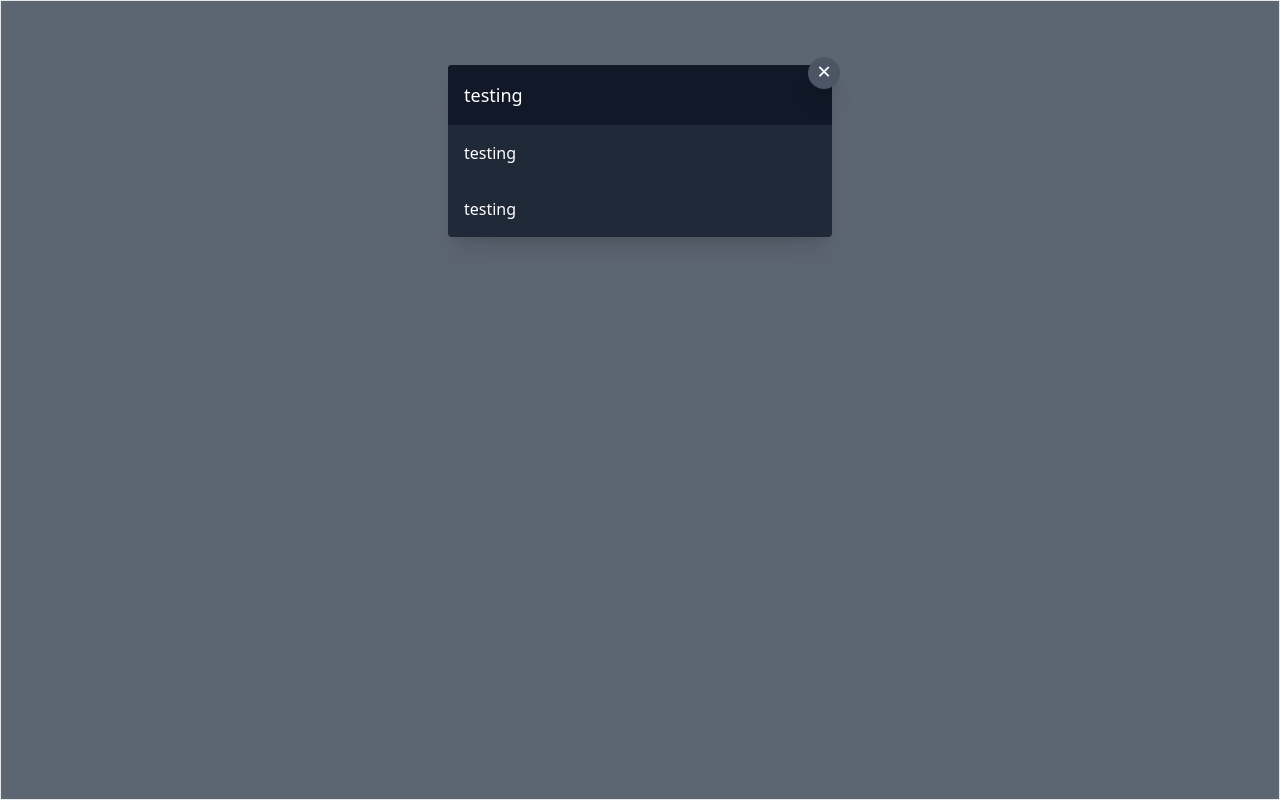
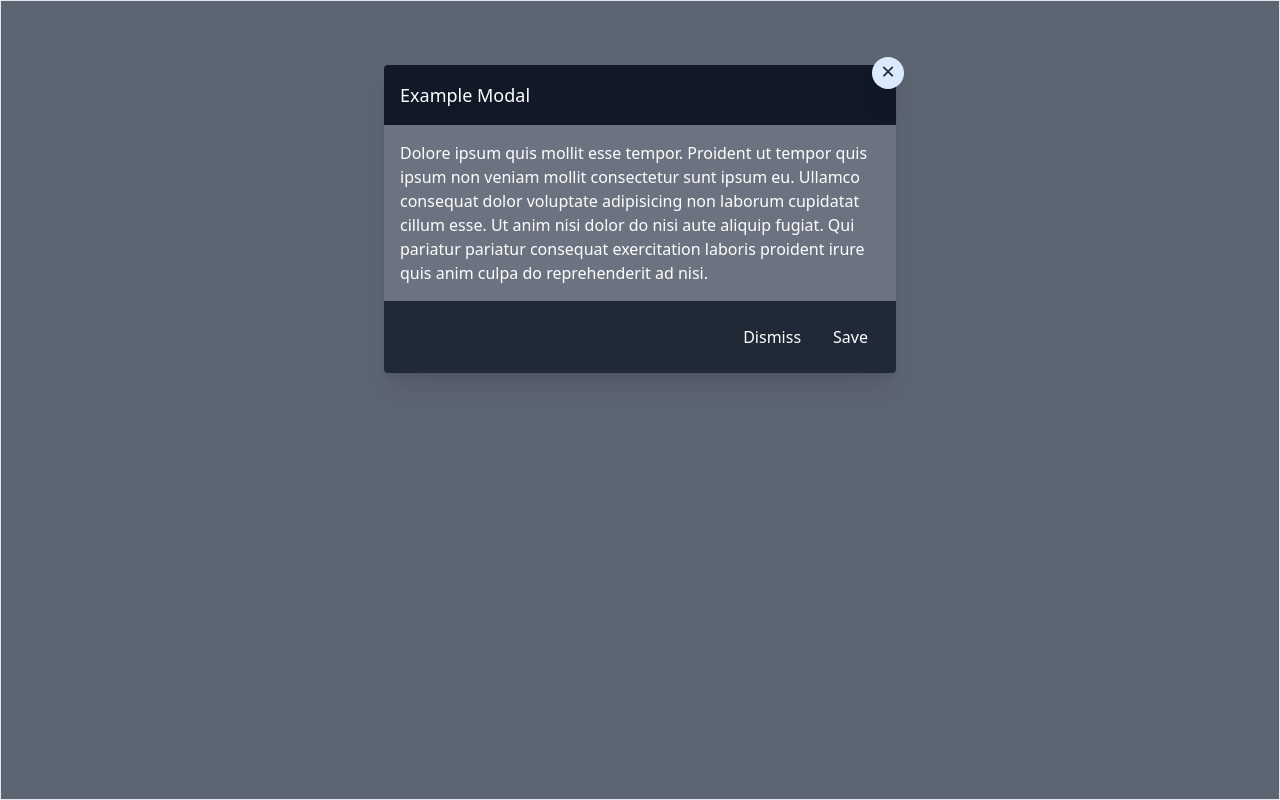
Before and after one commit to mohammedzkullab/tindo_task, a Next.js app: page / in a window 1280 px wide. Both pictures are taken after a click on the button "Show Modal". Built offline with nearby package versions, Linux system fonts and the light colour scheme.

Commit message:
Create Modal component | Second edition

```diff
--- a/src/components/Modal/index.tsx
+++ b/src/components/Modal/index.tsx
@@ -1,61 +1,55 @@
 import { Button } from "components";
-import { Children } from "components/types";
-import React, { useEffect, useRef } from "react";
+import { Children, Modal_Wrapper } from "components/types";
+import ReactDOM from "react-dom";
 import { twMerge } from "tailwind-merge";
+import { useModalClose } from "./useModalClose";
 
-const Wrapper: React.FC<{
-  children: Children;
-  onClose: () => void;
-  open?: boolean;
-  closeOnEsc?: boolean;
-  closeOnClickOutside?: boolean;
-}> = ({
+const Wrapper: React.FC<Modal_Wrapper> = ({
   children,
   open = false,
   onClose,
   closeOnEsc = true,
   closeOnClickOutside = true,
+  className,
 }) => {
-  useEffect(() => {
-    const onKeyPress = (e: KeyboardEvent) => {
-      if (closeOnEsc && open && e.key === "Escape") onClose();
-    };
+  const { onOverlayClick, container, portal } = useModalClose(
+    closeOnEsc,
+    open,
+    onClose
+  );
 
-    window.addEventListener("keydown", onKeyPress);
-    return () => window.removeEventListener("keydown", onKeyPress);
-  }, [closeOnEsc, onClose, open]);
-
-  const container = useRef<HTMLDivElement>(null);
-  const onOverlayClick = (e: React.MouseEvent) => {
-    if (!container.current?.contains(e.target as Node)) onClose();
-  };
   return (
     <>
+      {ReactDOM.createPortal(
         <div
           className={twMerge(
+            "transition-all",
             "fixed inset-0 z-50 p-8 text-white bg-gray-600/90 border border-red w-full h-full",
-          `${open ? "block" : "hidden"}`
+            `${open ? "block" : "hidden"}`,
+            className
           )}
           onClick={closeOnClickOutside ? onOverlayClick : undefined}
         >
           <div
-          className="relative w-full max-w-sm mx-auto mt-8 "
+            className="relative w-full max-w-lg mx-auto mt-8 transition duration-300 ease-in-out "
             // onClick={(e) => e.stopPropagation()}
             ref={container}
           >
             <Button
-            className="absolute -top-2 -right-2 flex justify-center rounded-full h-8 w-8 bg-gray-600 cursor-pointer shadow-xl py-0"
+              className="absolute -top-2 -right-2 flex justify-center rounded-full h-8 w-8 bg-blue-100 text-gray-800 cursor-pointer shadow-xl py-0"
               onClick={() => onClose()}
               title="Cancel"
             >
               <span className="text-2xl leading-7 select-none">&times;</span>
             </Button>
 
-          <div className="overflow-hidden bg-gray-800 rounded shadow-xl">
+            <div className="overflow-hidden bg-gray-500 rounded shadow-xl">
               {children}
             </div>
           </div>
-      </div>
+        </div>,
+        portal.current
+      )}
     </>
   );
 };
@@ -70,9 +64,10 @@ const Body: React.FC<{ children: Children }> = ({ children }) => (
   <div className="p-4">{children}</div>
 );
 
-const Footer: React.FC<{ children: Children }> = ({ children }) => (
-  <div className="p-4">{children}</div>
-);
+const Footer: React.FC<{ children: Children; className?: string }> = ({
+  children,
+  className,
+}) => <div className={twMerge("p-3 bg-gray-800", className)}>{children}</div>;
 
 const Modal = { Wrapper, Head, Body, Footer };
 
--- /dev/null
+++ b/src/components/Modal/useModalClose.ts
@@ -0,0 +1,21 @@
+import { usePortal } from "hooks/usePortal";
+import { useEffect, useRef } from "react";
+
+export const useModalClose = (closeOnEsc: boolean, open: boolean, onClose: () => void) => {
+    useEffect(() => {
+        const onKeyPress = (e: KeyboardEvent) => {
+            if (closeOnEsc && open && e.key === "Escape") onClose();
+        };
+
+        window.addEventListener("keydown", onKeyPress);
+        return () => window.removeEventListener("keydown", onKeyPress);
+    }, [closeOnEsc, onClose, open]);
+
+    const container = useRef<HTMLDivElement>(null);
+    const onOverlayClick = (e: React.MouseEvent) => {
+        if (!container.current?.contains(e.target as Node)) onClose();
+    };
+    const portal = usePortal();
+
+    return { onOverlayClick, container, portal }
+}
--- a/src/components/Modal_example/index.tsx
+++ b/src/components/Modal_example/index.tsx
@@ -1,3 +1,4 @@
+import Button from "components/Button";
 import Modal from "components/Modal";
 import React, { useState } from "react";
 
@@ -10,9 +11,19 @@ export const ModalExample = ({
 }) => {
   return (
     <Modal.Wrapper open={isOpen} onClose={close}>
-      <Modal.Head>testing </Modal.Head>
-      <Modal.Body>testing </Modal.Body>
-      <Modal.Footer>testing </Modal.Footer>
+      <Modal.Head>Example Modal </Modal.Head>
+      <Modal.Body>
+        Dolore ipsum quis mollit esse tempor. Proident ut tempor quis ipsum non
+        veniam mollit consectetur sunt ipsum eu. Ullamco consequat dolor
+        voluptate adipisicing non laborum cupidatat cillum esse. Ut anim nisi
+        dolor do nisi aute aliquip fugiat. Qui pariatur pariatur consequat
+        exercitation laboris proident irure quis anim culpa do reprehenderit ad
+        nisi.{" "}
+      </Modal.Body>
+      <Modal.Footer className="flex items-center justify-end">
+        <Button onClick={close}>Dismiss</Button>
+        <Button onClick={() => alert("You saved me !")}>Save</Button>
+      </Modal.Footer>
     </Modal.Wrapper>
   );
 };
--- a/src/hooks/usePortal.ts
+++ b/src/hooks/usePortal.ts
@@ -1,7 +1,8 @@
 import { useEffect, useRef } from 'react'
 
-const usePortal = () => {
-    const portal = useRef(document.createElement("div"));
+export const usePortal = () => {
+    const customDiv = document.createElement("div")
+    const portal = useRef(customDiv);
 
     useEffect(() => {
         const current = portal.current;
@@ -11,5 +12,3 @@ const usePortal = () => {
 
     return portal;
 }
-
-export default usePortal
```
Also changed, not shown: src/components/types/index.ts (+11 -0 lines). Lines whose indentation alone changed are shown as unchanged.
